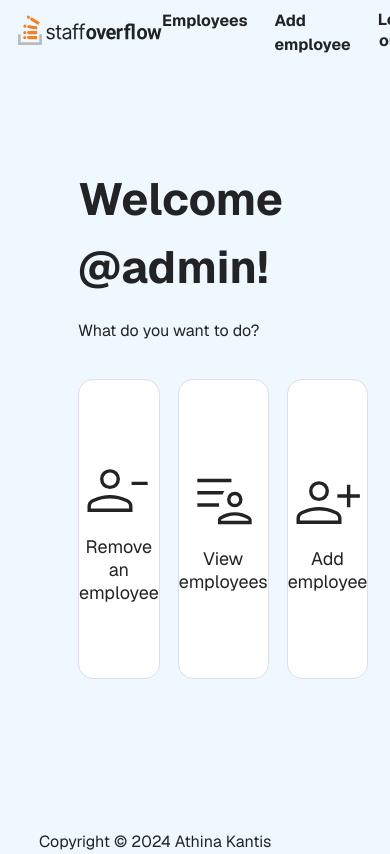
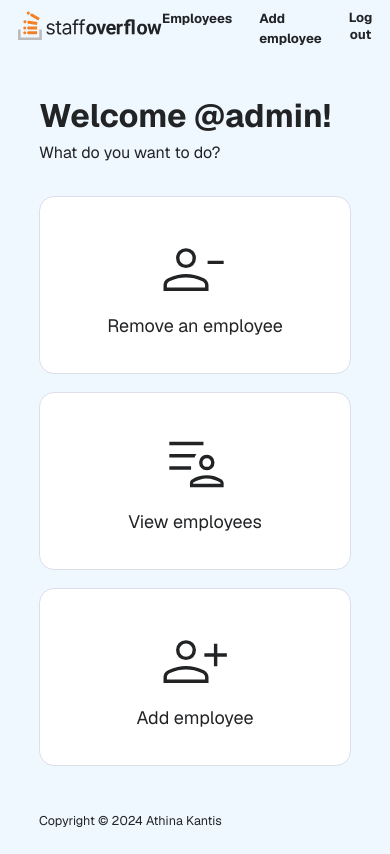
Before and after one commit to athinakantis/staffoverflow, a React (Vite) app: page /home in a window 390 px wide. Built offline with nearby package versions, Linux system fonts and the light colour scheme.

Commit message:
add media queries for tablet/phone size

```diff
--- a/src/Components/Footer/Footer.css
+++ b/src/Components/Footer/Footer.css
@@ -2,6 +2,11 @@ footer div {
     display: flex;
     width: 80%;
     margin: 0 auto;
+    align-items: end;
+}
+
+footer p {
+    font-size: 0.7rem;
 }
 
 footer img {
--- a/src/index.css
+++ b/src/index.css
@@ -44,3 +44,55 @@ main {
 main:has(#addEmployee) {
     min-height: calc(100vh - 6rem);
 }
+
+main:has(#inspectEmployee) {
+    min-height: calc(100vh - 8rem);
+}
+
+/* MEDIA QUERIES */
+@media only screen and (max-width: 850px) {
+    main #menuPage {
+        width: 80%;
+    }
+
+    .suggestion {
+        padding: 1rem;
+    }
+}
+@media only screen and (max-width: 510px) {
+    header {
+        padding: 0.5rem 0.5rem 0;
+    }
+
+    header nav {
+        font-size: 0.73rem;
+    }
+
+    header nav ul li:not(:last-of-type) {
+        margin: 0 0.7rem 0 0;
+    }
+
+    main #menuPage {
+        margin: 3rem auto 0;
+    }
+
+    main #menuPage h2 {
+        font-size: 1.8rem;
+    }
+
+    #menuPage .welcomePrompt {
+        line-height: 0.8;
+    }
+
+    main {
+        min-height: calc(100vh - 7.8rem);
+    }
+
+    .suggestions {
+        flex-direction: column;
+    }
+
+    .suggestion {
+        padding: 2rem;
+    }
+}
--- a/src/pages/SinglePage/SinglePage.css
+++ b/src/pages/SinglePage/SinglePage.css
@@ -3,6 +3,7 @@
     width: 60%;
     padding: 1rem;
     min-height: calc(100vh - 12rem);
+    max-width: 800px;
 }
 
 #inspectEmployee .inspect {
```
